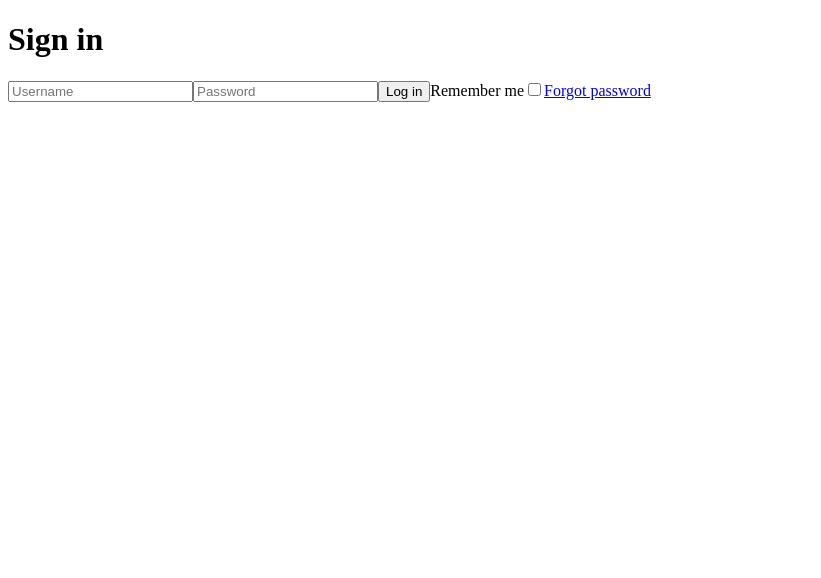
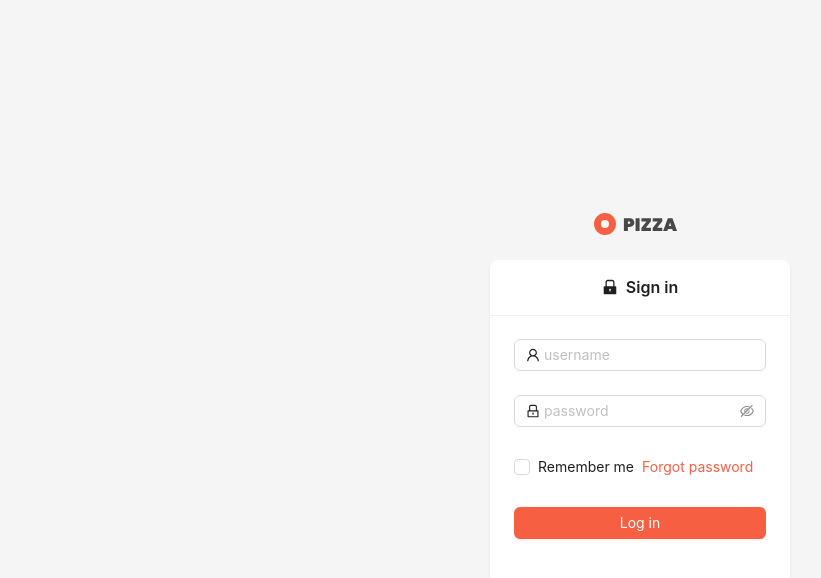
Before and after one commit to tanjimahmmed/mernspace-c-admin-ui-rev, a React (Vite) app: page /auth/login in a window 1280 px wide. Shown: the top 578 px of the page, without its empty margins (0-821 px from the left). Built offline with nearby package versions, Linux system fonts and the light colour scheme.

Commit message:
add login ui

```diff
--- a/package.json
+++ b/package.json
@@ -11,6 +11,7 @@
     "test": "vitest --watch"
   },
   "dependencies": {
+    "antd": "^5.19.1",
     "react": "^18.3.1",
     "react-dom": "^18.3.1",
     "react-router-dom": "^6.24.1"
--- a/src/main.tsx
+++ b/src/main.tsx
@@ -1,11 +1,20 @@
 import React from 'react'
 import ReactDOM from 'react-dom/client'
+import "antd/dist/reset.css"
 import './index.css'
 import { RouterProvider } from 'react-router-dom'
 import { router } from './router'
+import { ConfigProvider } from 'antd'
 
 ReactDOM.createRoot(document.getElementById('root')!).render(
   <React.StrictMode>
-    <RouterProvider router={router}/>
+    <ConfigProvider theme={{
+        token: {
+          colorPrimary: '#F65F42',
+          colorLink: '#F65F42'
+        }
+    }}>
+      <RouterProvider router={router}/>
+    </ConfigProvider>
   </React.StrictMode>,
 )
--- a/src/pages/login/login.tsx
+++ b/src/pages/login/login.tsx
@@ -1,13 +1,62 @@
+import { Button, Card, Checkbox, Form, Input, Layout, Space } from "antd"
+import {LockFilled, UserOutlined, LockOutlined} from "@ant-design/icons"
+
 const LoginPage = () => {
   return (
     <>
-        <h1>Sign in</h1>
+        {/* <h1>Sign in</h1>
         <input type="text" placeholder="Username" />
         <input type="password" placeholder="Password" />
         <button>Log in</button>
         <label htmlFor="remember-me">Remember me</label>
         <input type="checkbox" id="remember-me" />
-        <a href="#">Forgot password</a>
+        <a href="#">Forgot password</a> */}
+
+        <Layout style={{height: '100vh', display: 'grid', placeItems: "center"}}>
+          <Space direction="vertical" align="center" size="large">
+            <Layout.Content style={{display: 'flex', justifyContent: 'center', alignItems: 'center'}}>
+                <svg
+                  width="93"
+                  height="23"
+                  viewBox="0 0 93 23"
+                  fill="none"
+                  xmlns="http://www.w3.org/2000/svg">
+                  <path
+                      d="M40.322 9.63C40.322 10.434 40.136 11.166 39.764 11.826C39.392 12.474 38.84 12.99 38.108 13.374C37.388 13.758 36.512 13.95 35.48 13.95H33.896V18H29.9V5.256H35.48C37.04 5.256 38.234 5.652 39.062 6.444C39.902 7.236 40.322 8.298 40.322 9.63ZM35.03 10.8C35.858 10.8 36.272 10.41 36.272 9.63C36.272 8.85 35.858 8.46 35.03 8.46H33.896V10.8H35.03ZM45.5855 5.256V18H41.5895V5.256H45.5855ZM51.8182 14.814H56.9302V18H47.3902V14.994L52.4302 8.424H47.3902V5.256H56.9302V8.262L51.8182 14.814ZM63.1561 14.814H68.2681V18H58.7281V14.994L63.7681 8.424H58.7281V5.256H68.2681V8.262L63.1561 14.814ZM78.238 16.074H73.99L73.36 18H69.166L73.828 5.256H78.436L83.08 18H78.868L78.238 16.074ZM77.266 13.068L76.114 9.522L74.962 13.068H77.266Z"
+                      fill="#484848"
+                  />
+                  <circle cx="11" cy="11" r="7.5" stroke="#F65F42" strokeWidth="7" />
+              </svg>
+            </Layout.Content>
+            <Card
+              bordered={false}
+              style={{width: 300}}
+              title={
+                <Space style={{width: '100%', fontSize: 16, justifyContent: 'center'}}>
+                    <LockFilled/>
+                    Sign in
+                </Space>
+              }>
+                <Form>
+                      <Form.Item name="username">
+                          <Input prefix={<UserOutlined />} placeholder="username" />
+                      </Form.Item>
+                      <Form.Item name="password">
+                          <Input.Password prefix={<LockOutlined />} placeholder="password" />
+                      </Form.Item>
+                      <Form.Item name="remember">
+                          <Checkbox>Remember me</Checkbox>
+                          <a href="">Forgot password</a>
+                      </Form.Item>
+                      <Form.Item>
+                          <Button type="primary" htmlType="submit" style={{width: '100%'}}>
+                            Log in
+                          </Button>
+                      </Form.Item>
+                  </Form>
+            </Card>
+          </Space>
+        </Layout>
     </>
   )
 }
```
Also changed, not shown: 1 other file (tests, documents, lock files or other folders).
